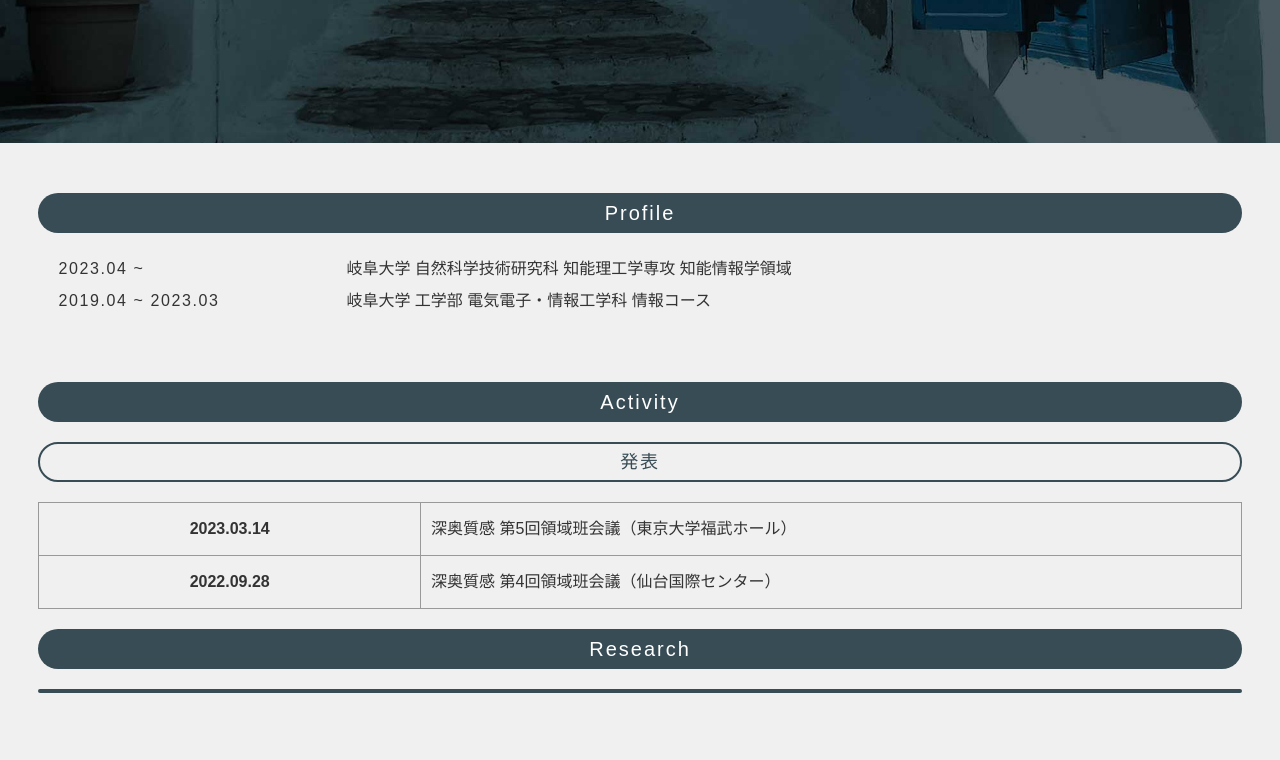
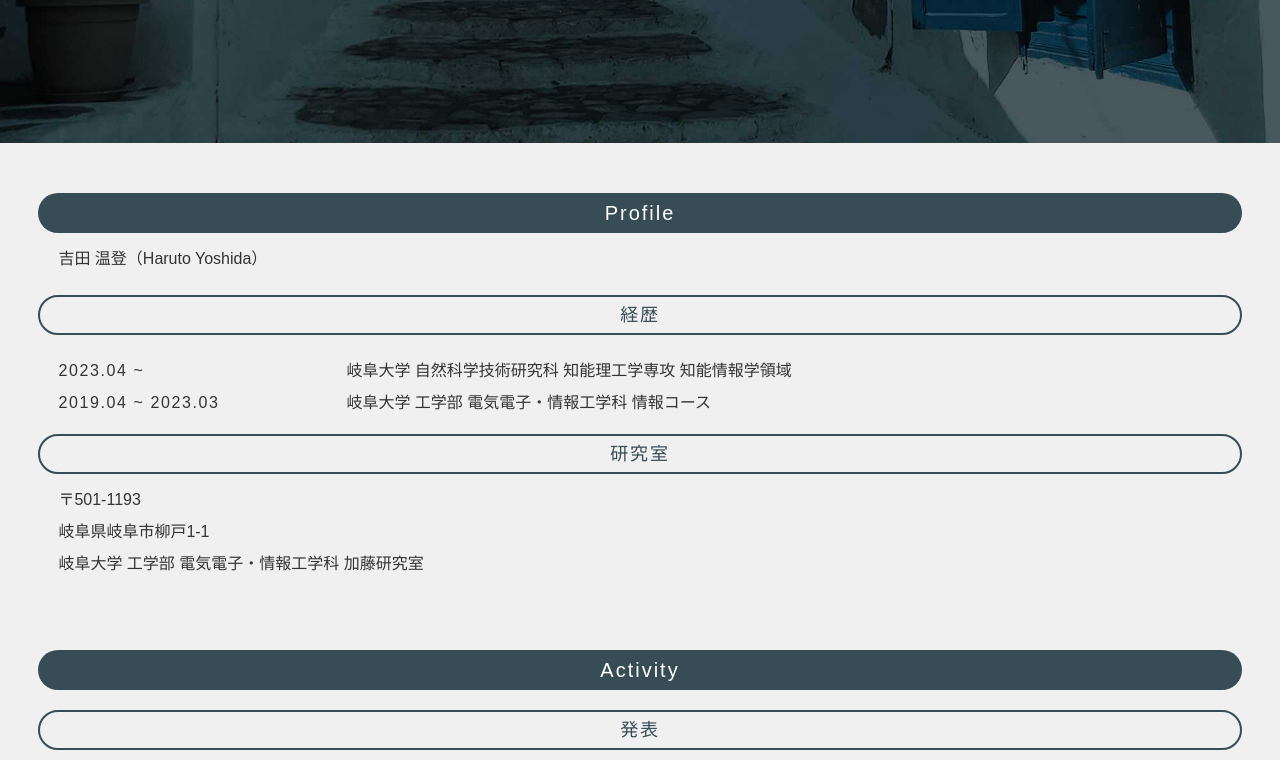
Before and after one commit to yoshida1216/yoshida.github.io, a plain HTML site: page index.html in a window 1280 px wide. Shown: the part 657-1417 px from the top of the page. Drawn offline with nearby package versions, Linux system fonts and the light colour scheme; a script that the page names is missing.

Commit message:
April 26

```diff
--- a/index.html
+++ b/index.html
@@ -36,13 +36,19 @@
 <section id="new">
 
 <h2>Profile</h2>
+<p>吉田 温登（Haruto Yoshida）</p>
+<h3>経歴</h3>
 <dl>
 <dt>2023.04 ~</dt>
 <dd>岐阜大学 自然科学技術研究科 知能理工学専攻 知能情報学領域</dd>
 <dt>2019.04 ~ 2023.03</dt>
 <dd>岐阜大学 工学部 電気電子・情報工学科 情報コース</dd>
 </dl>
-
+<h3>研究室</h3>
+<p>〒501-1193<br>
+岐阜県岐阜市柳戸1-1<br>
+岐阜大学 工学部 電気電子・情報工学科 加藤研究室<br>
+</p>
 </section>
 <!--/#new-->
 
@@ -100,13 +106,12 @@
 <div class="list">
 <img src="images/sample5.jpg" alt="">
 <h4></h4>
-<p></p>
 </div>
 
 </section>
 
 
-</section> -->
+</section>
 <!--/#contact-->
 
 </div>
```
